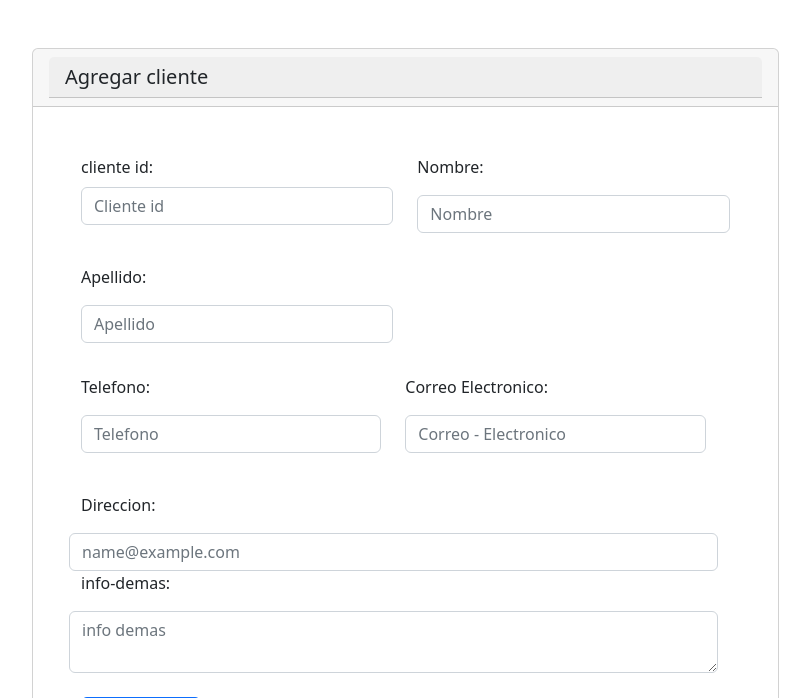
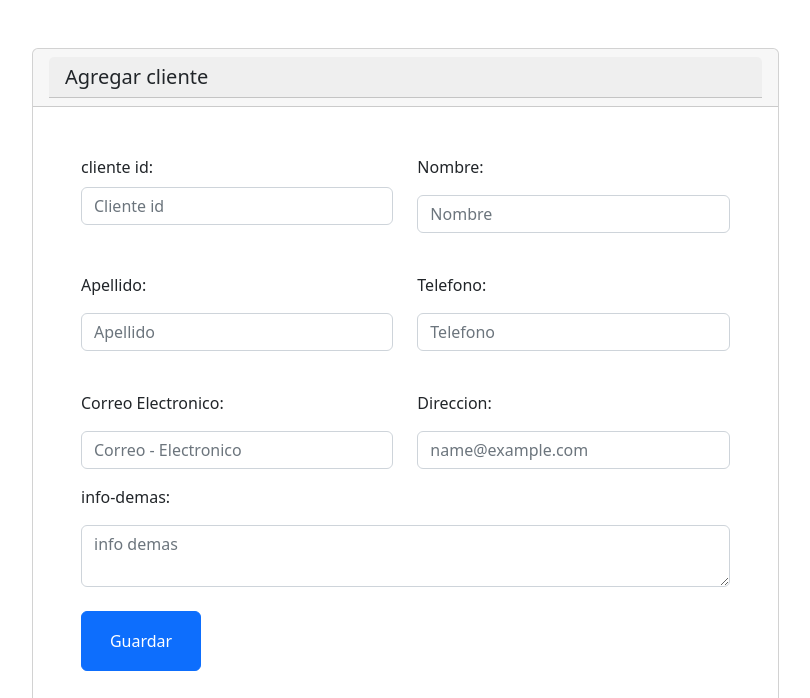
Before and after one commit to KateAmador/TiendaPHP, a PHP site: page /php/crudCliente/cliente.vista.php in a window 1280 px wide. Shown: the part 56-754 px from the top of the page, without its empty margins (288-1098 px from the left). Run offline with PHP 8.4, Linux system fonts and the light colour scheme.

Commit message:
[cliente-vista]: se sube el formulario con la conexion a la base de datos

```diff
--- a/php/crudCliente/cliente.vista.php
+++ b/php/crudCliente/cliente.vista.php
@@ -25,37 +25,39 @@
         <div>
 
       <div class="row">
-        <div class="mb-1 col-6">
+        <div class="mb-3 col-6">
          <label for = "cli_codigo" class ="form-label">cliente id:</label>
           <input type = "text" class="form-control" name = "id_cliente" id = "cliente_id" placeholder="Cliente id"><br />
             </div>
 
-             <div class="mb-2 col-6">
+             <div class="mb-3 col-6">
                <p>Nombre: </p>
                 <input class="form-control" name = "nombre_cliente" placeholder="Nombre"><br />
              </div>
          </div>
 
             <div class="row">
-              <div class="mb-2 col-6">
+              <div class="mb-3 col-6">
               <p>Apellido: </p>
               <input class="form-control" name = "apellido_cliente" placeholder="Apellido"><br />
-            </div>
-
-
-            <div class="row">
+</div>
               <div class="mb-3 col-6">
                 <p>Telefono: </p>
                   <input class="form-control" name = "telefono_cliente" placeholder="Telefono"><br />
                </div>
+                </div>
 
+                <div class="row">
               <div class="mb-3 col-6">
                 <p>Correo Electronico: </p>
              <input class="form-control" name = "email_cliente" placeholder="Correo - Electronico">
             </div>
 
+            <div class="mb-3 col-6">
           <p>Direccion: </p>
           <input class="form-control" name = "direccion_cliente" placeholder="name@example.com">
+          </div>
+          </div>
 
           <p>info-demas: </p>
           <textarea class="form-control" name = "info_cliente" placeholder="info demas"></textarea>
```
